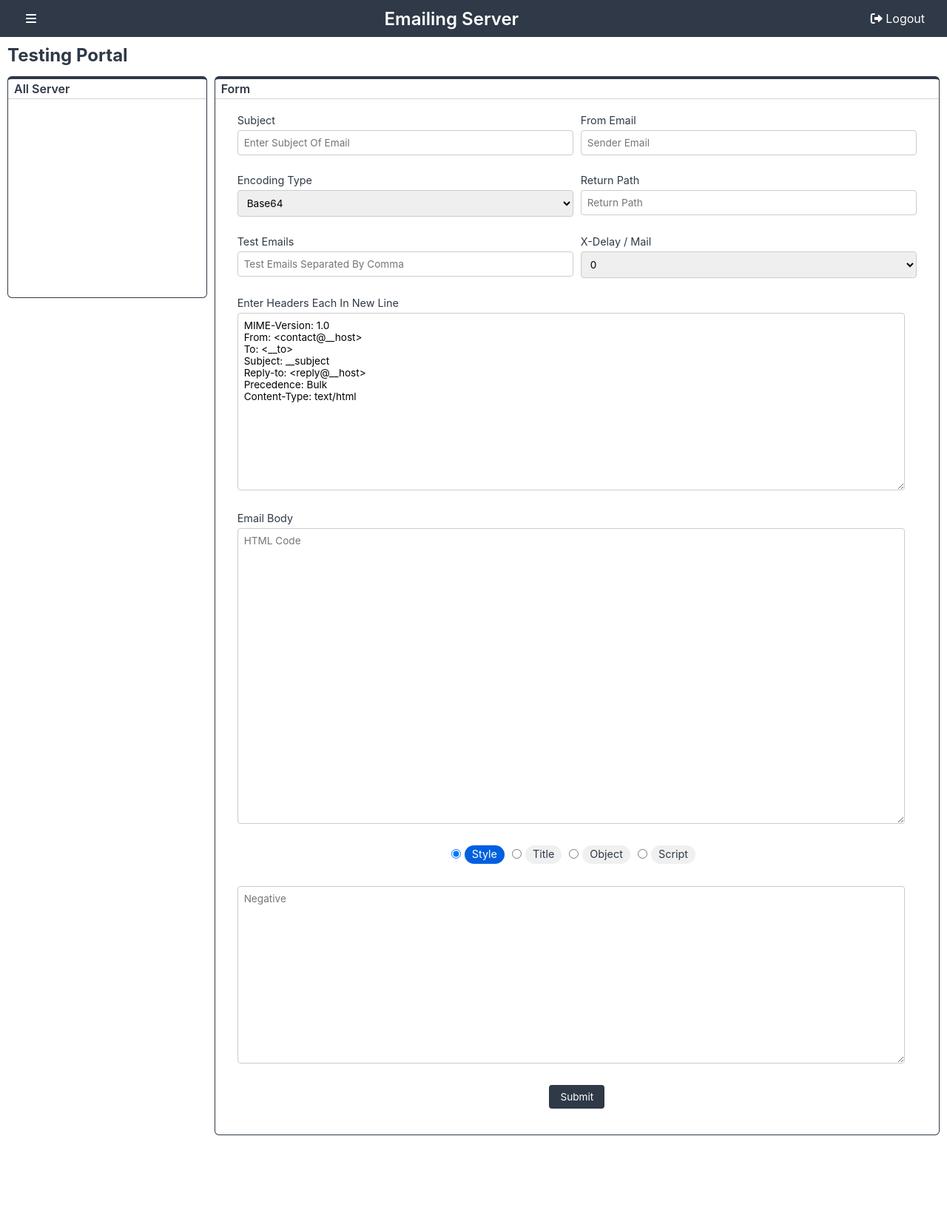
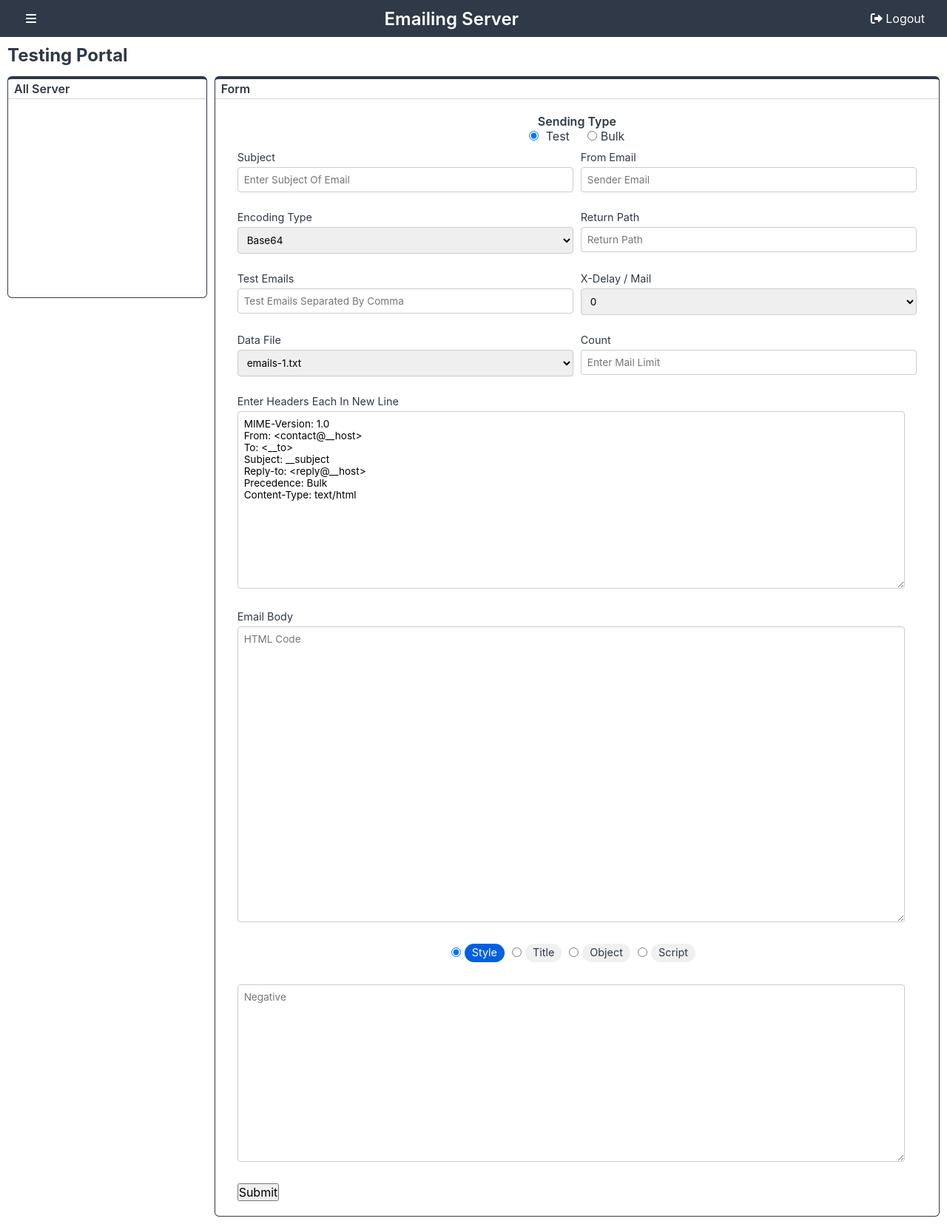
Before and after one commit to collectivewinca/emailing-server, a PHP site: page /testing.php in a window 1280 px wide. Shown: the whole page at 74% size. Before the commit the page ends 1535 px from the top, so only its background shows below. Run offline with PHP 8.4, Linux system fonts and the light colour scheme; the visitor is signed in with stand-in values (Sample User, id 1); some libraries are stand-ins or nearby versions.

Commit message:
Update testing.php

```diff
--- a/testing.php
+++ b/testing.php
@@ -68,7 +68,16 @@ if (!isset($_SESSION['loggedin'])) {
    <div class="right-div">
      <div class="right-title">Form</div>
      <div >
+
         <form id="sendmails" class="form-container" method="post" enctype="multipart/form-data">
+        <div class="" style="width: 100%; text-align:center;">
+            <label for="sending_type" style="font-weight: 600;">Sending Type</label><br>
+            <input type="radio" name="sending_type" id="sending_type_test" value="test" style="margin-right: 5px;" checked>
+            <label for="sending_type_test">Test</label>
+            <input type="radio" name="sending_type" id="sending_type_bulk" value="bulk" style="margin-left: 20px;">
+            <label for="sending_type_bulk">Bulk</label>
+        </div>
+
             <div class="form-group">
                 <label for="esubject">Subject</label>
                 <input type="text" id="esubject" required placeholder="Enter Subject Of Email" name="esubject">
@@ -117,6 +126,32 @@ if (!isset($_SESSION['loggedin'])) {
                 <option value="5000000">5000000</option>
             </select>
         </div>
+
+        <div class="form-group">
+            <label for="data_file">Data File</label>
+            <select name="data_file" id="data_file" class="form-control">
+                <?php
+                // Directory containing the files
+                $directory = 'emails-folder';
+
+                // Get all files in the directory
+                $files = scandir($directory);
+
+                // Remove '.' and '..' from the list
+                $files = array_diff($files, array('.', '..'));
+
+                // Iterate over the files and create options for the dropdown
+                foreach ($files as $file) {
+                    echo '<option value="' . $file . '">' . $file . '</option>';
+                }
+                ?>
+            </select>
+        </div>
+
+        <div class="form-group">
+            <label for="count">Count</label>
+            <input type="text" id="count" name="count" placeholder="Enter Mail Limit">
+        </div>
         <div class="form-textarea">
             <label for="headerstext">Enter Headers Each In New Line</label>
             <textarea required id="headerstext" style="height: 15rem;" placeholder="Enter Headers one in a line" name="headerstext">MIME-Version: 1.0
@@ -144,9 +179,8 @@ Content-Type: text/html</textarea>
         <div class="form-textarea">
             <textarea id="negativehtml" placeholder="Negative" style="height: 15rem;" name="negativehtml"></textarea>
         </div>
-        <div class="form-textarea">
-                <button class="submitBtn" id="sendmailsbutton" name="sendemails">Submit</button>
-        </div>
+        <button class="submitBtn" id="sendmailsbutton" name="sendemails">Submit</button>
+
 </form>
      </div>
  </div>
```
